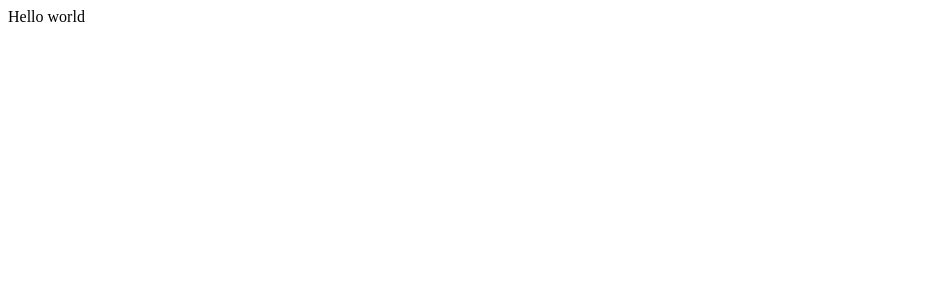
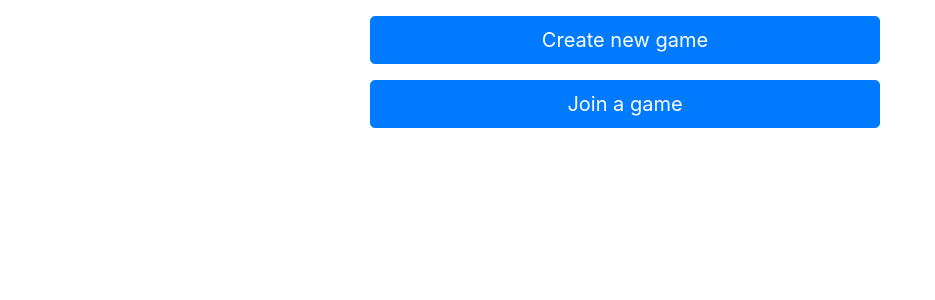
Before and after one commit to wtragnee/lupus-garupus-front, a React (Create React App) app: page /home in a window 1280 px wide. Shown: the top 300 px of the page, without its empty margins (0-935 px from the left). Built offline with nearby package versions, Linux system fonts and the light colour scheme.

Commit message:
Add home

```diff
--- a/package.json
+++ b/package.json
@@ -3,7 +3,10 @@
   "version": "0.1.0",
   "private": true,
   "dependencies": {
+    "bootstrap": "^4.1.1",
+    "bootstrap-theme": "^5.0.0",
     "react": "^16.4.0",
+    "react-bootstrap": "^0.32.1",
     "react-dom": "^16.4.0",
     "react-router-dom": "^4.2.2",
     "react-scripts": "1.1.4"
--- a/src/components/App.js
+++ b/src/components/App.js
@@ -12,8 +12,8 @@ class App extends React.PureComponent {
         <div className="container">
           {/* <Nav /> */}
           <Switch>
-            <Route path='/home' component={Home} />
-            <Route render={() => <p>Not Found</p>} />
+            {/* <Route path="/home" component={Home} /> */}
+            <Route component={Home} />
           </Switch>
         </div>
       </BrowserRouter>
--- a/src/components/Home.js
+++ b/src/components/Home.js
@@ -1,10 +1,28 @@
 import React from 'react';
+import { Link } from 'react-router-dom';
+import { Button } from 'react-bootstrap';
+import '../css/App.css';
 
 class Home extends React.PureComponent {
   render() {
     return (
-      <div>Hello world</div>
-    )
+      <div className="home-container">
+        <div className="row col-12 justify-content-center">
+          <Link className="text-center col-6" to="/create-game">
+            <Button className="btn btn-primary btn-lg btn-block">
+              Create new game
+            </Button>
+          </Link>
+        </div>
+        <div className="row col-12 justify-content-center">
+          <Link className="text-center col-6" to="/join-game">
+            <Button className="btn btn-primary btn-lg btn-block">
+              Join a game
+            </Button>
+          </Link>
+        </div>
+      </div>
+    );
   }
 }
 
--- /dev/null
+++ b/src/css/App.css
@@ -0,0 +1,4 @@
+.home-container .row {
+  margin-bottom: 1em;
+  margin-top: 1em;
+}
--- a/src/index.js
+++ b/src/index.js
@@ -1,3 +1,5 @@
+import 'bootstrap/dist/css/bootstrap.css';
+
 import React from 'react';
 import ReactDOM from 'react-dom';
 import App from './components/App';
```
Also changed, not shown: .eslintrc.json, 1 other file (tests, documents, lock files or other folders).
